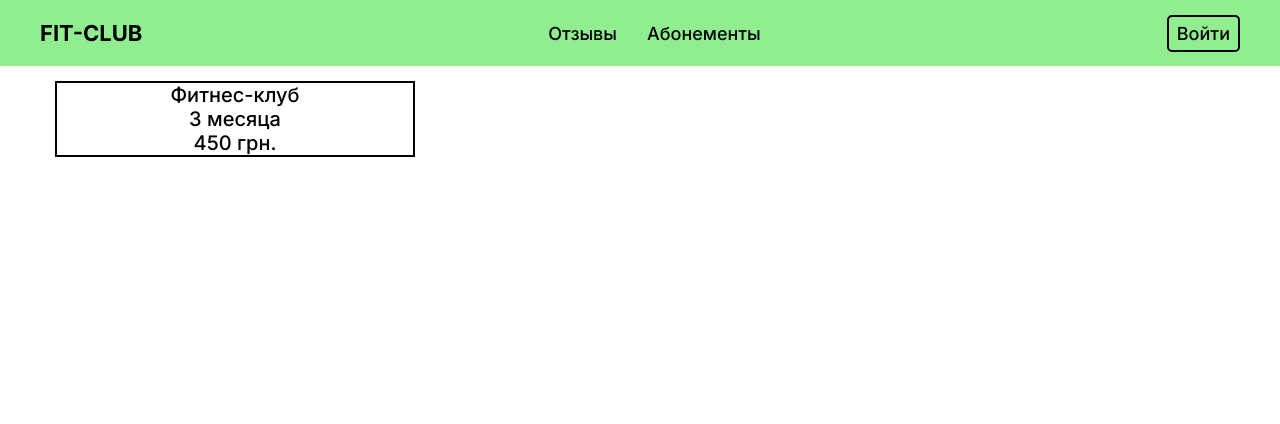
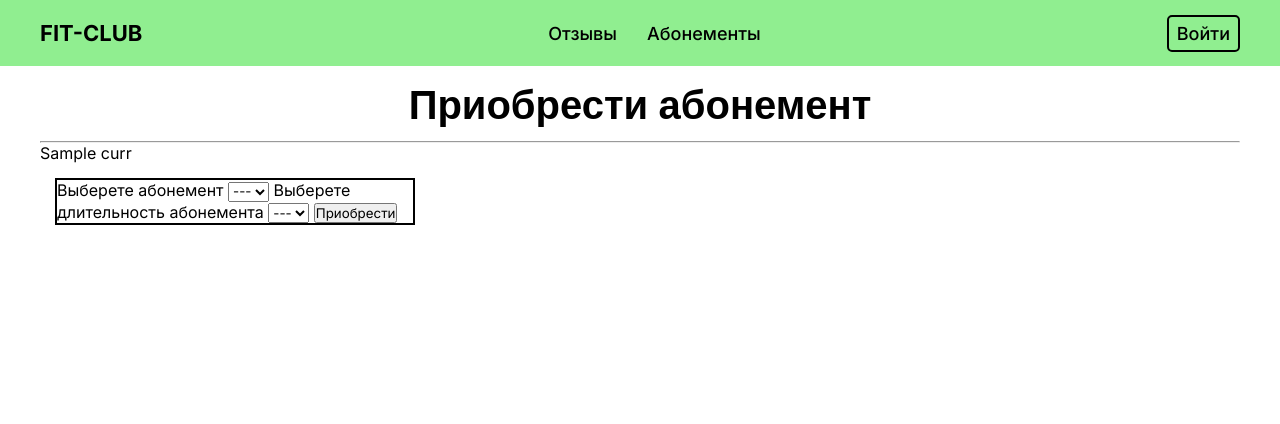
Before and after one commit to Fr1senn/flaskApp, a Flask app: template website/templates/subscriptions.html in a window 1280 px wide. Shown: the top 424 px of the page. Run offline with Flask 2, Linux system fonts and the light colour scheme; the template is opened without the code that fills it: most values are stand-ins (such as "Sample title", 1, 10 or a date in 2020); one stand-in notice (Sample message) is shown.

Commit message:
implement subscription purchase procedure

```diff
--- a/website/templates/subscriptions.html
+++ b/website/templates/subscriptions.html
@@ -2,14 +2,42 @@
 {% block title %}Абонементы{% endblock %}
 {% block content %}
     <div class="content">
+
         <!-- SUBSCRIPTIONS BEGIN -->
         <section class="subscriptions">
             <div class="container">
+                <h2>Приобрести абонемент</h2>
+                <hr>
+                {% with messages = get_flashed_messages(with_categories=true) %}
+                    {% for category, message in messages %}
+                        {% if category =='error' %}
+                            <div class="msg_spot_err">
+                                <h6>{{ message }}</h6>
+                            </div>
+                        {% endif %}
+                    {% endfor %}
+                {% endwith %}
+                {{ curr }}
                 <div class="subscriptions_inner">
                     <div class="subscription_item">
-                        <p class="subs_title">Фитнес-клуб</p>
-                        <p class="subs_title">3 месяца</p>
-                        <p class="subs_title">450 грн.</p>
+                        <p class="subs_title"></p>
+                        <form method="post">
+                            <label for="sub">Выберете абонемент</label>
+                            <select name="sub" id="sub">
+                                <option>---</option>
+                                {% for sub in subs %}
+                                    <option>{{ sub[0] }}</option>
+                                {% endfor %}
+                            </select>
+                            <label for="sub_duration">Выберете длительность абонемента</label>
+                            <select name="sub_duration" id="sub_dur">
+                                <option>---</option>
+                                {% for sub_dur in subs_dur %}
+                                    <option>{{ sub_dur[0] }}</option>
+                                {% endfor %}
+                            </select>
+                            <button type="submit">Приобрести</button>
+                        </form>
                     </div>
                 </div>
             </div>
```
